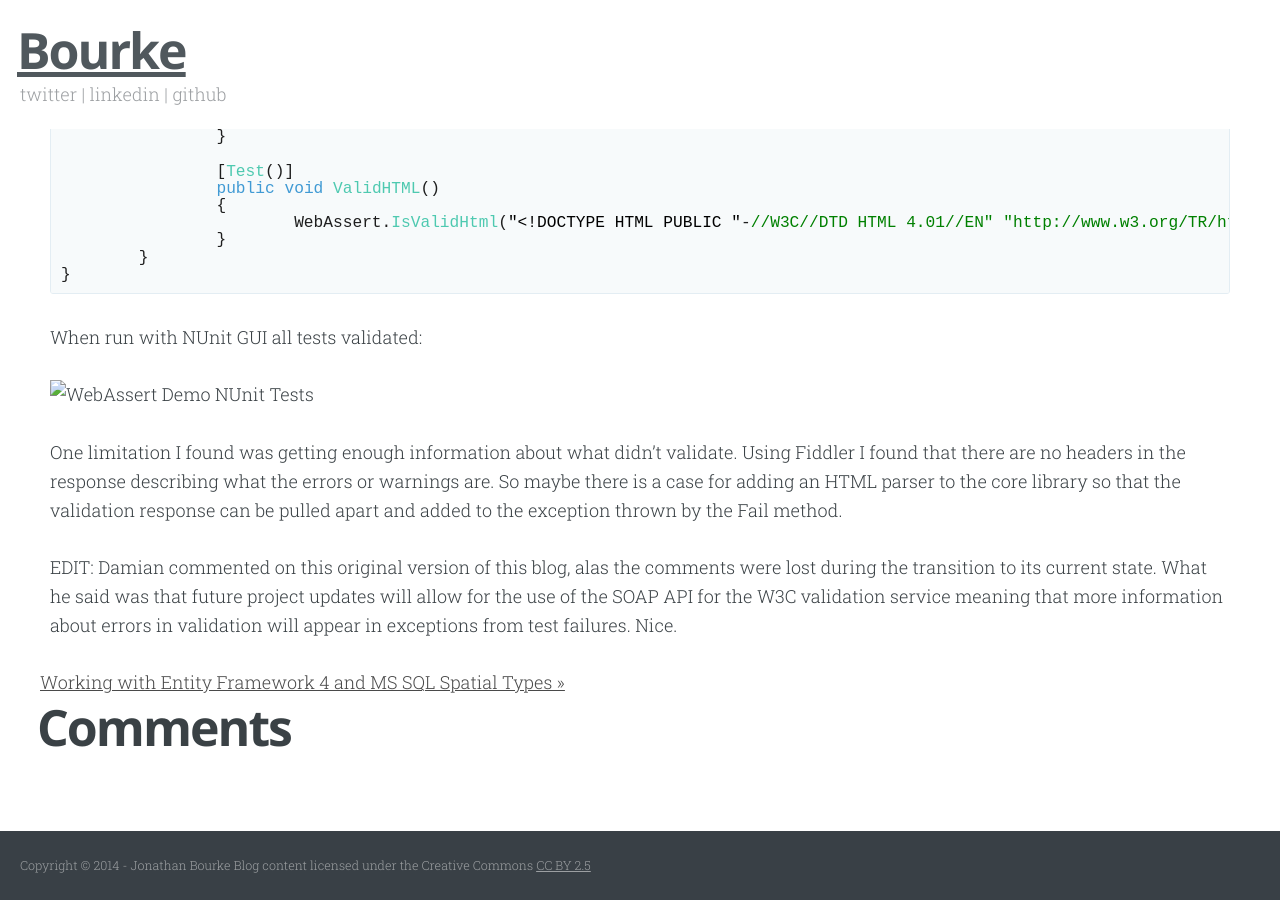
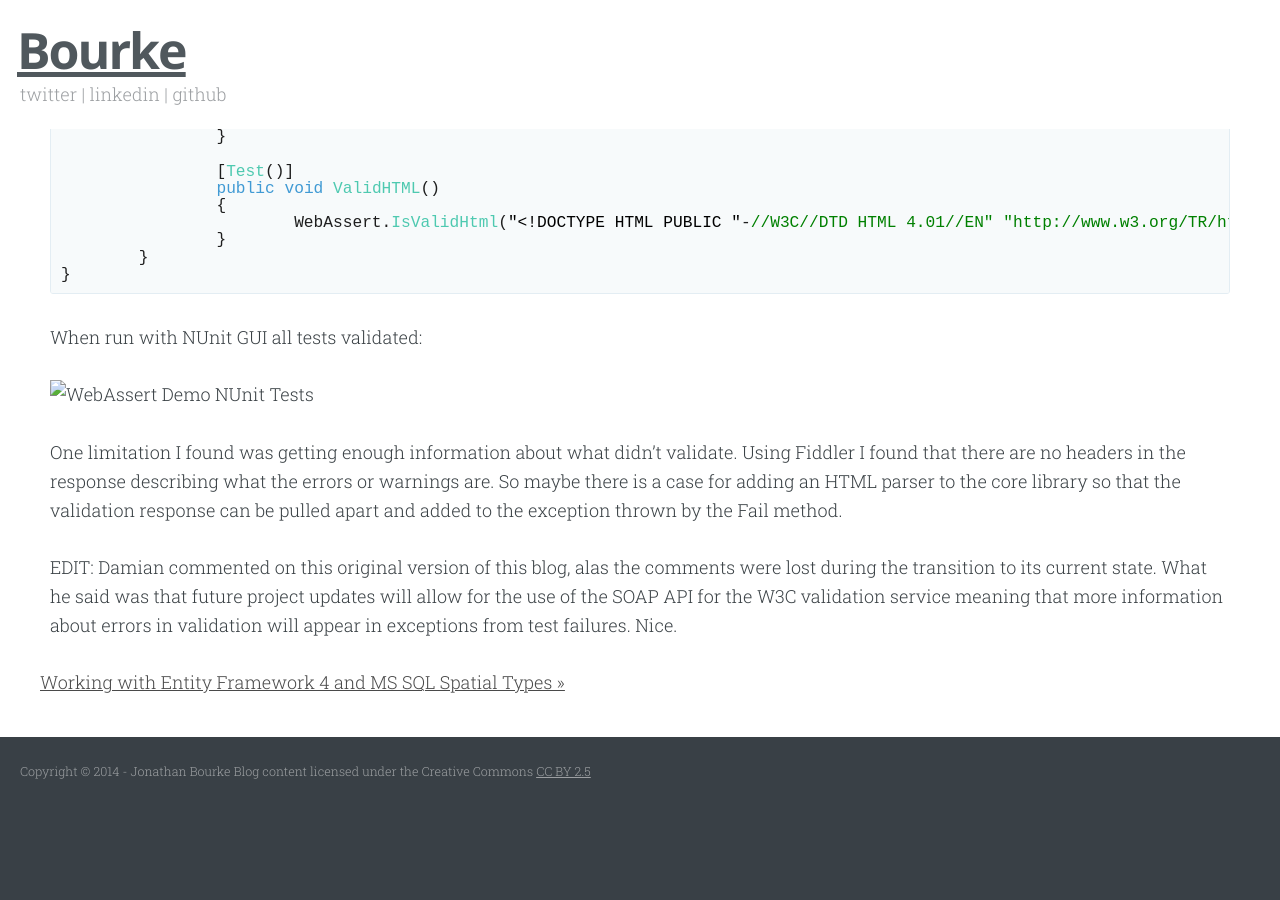
Before and after one commit to jfbourke/jfbourke.github.io, a Jekyll site: the page built from _posts/2010-04-18-an-nunit-wrapper-for-webassert.markdown, in a window 1280 px wide and 900 px high, scrolled down 988 px. Built offline with Jekyll 4.4.1, drawn with Linux system fonts in a browser that asks for light colours; nearby versions of some CDN libraries; Markdown is read by kramdown in place of the engine named in the settings; comment, search, counter and statistics services are not loaded; after the commit the page ends 1794 px from its top, so only the background shows below that.

Commit message:
Disabling disqus for now
When re-enabling need to add in CNAME, update url and point domain to github.io

```diff
--- a/_config.yml
+++ b/_config.yml
@@ -18,8 +18,8 @@ twitter_user: jfbourke
 twitter_tweet_button: true
 
 # Disqus Comments
-disqus_short_name: jfbourke
-disqus_show_comment_count: true
+#disqus_short_name: jfbourke
+#disqus_show_comment_count: true
 
 # Google Analytics
 google_analytics_tracking_id: UA-15912626-1
```
